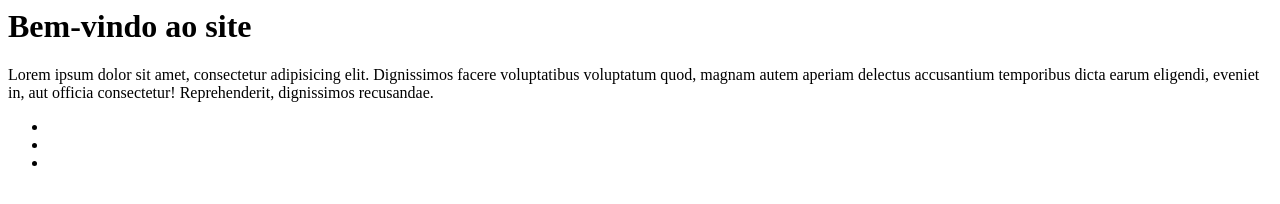
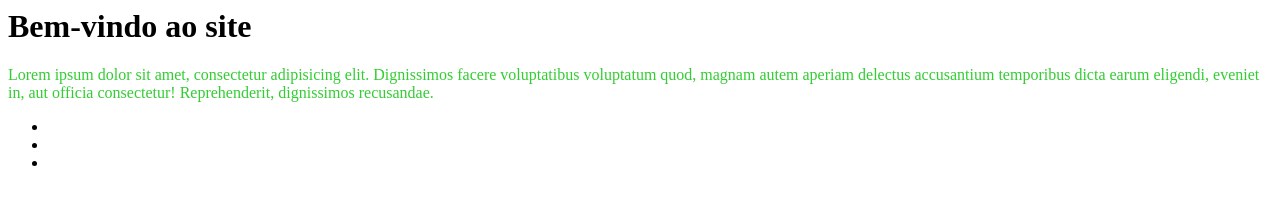
Before and after one commit to Cupnodes/iel-aula03, a plain HTML site: page index.html in a window 1280 px wide. Drawn offline with Linux system fonts and the light colour scheme.

Commit message:
estilo novo

```diff
--- a/index.html
+++ b/index.html
@@ -6,3 +6,4 @@ facere voluptatibus voluptatum quod, magnam autem aperiam delectus accusantium t
     <li></li>
     <li></li>
 </ul>
+<link rel="stylesheet" href="style.css">
--- a/style.css
+++ b/style.css
@@ -0,0 +1,3 @@
+p{
+    color: limegreen;
+}
```
